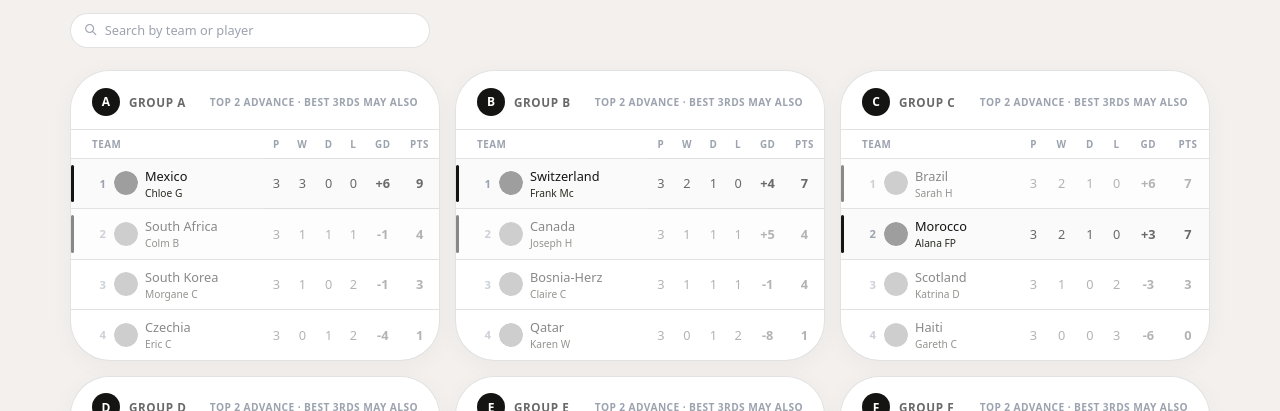
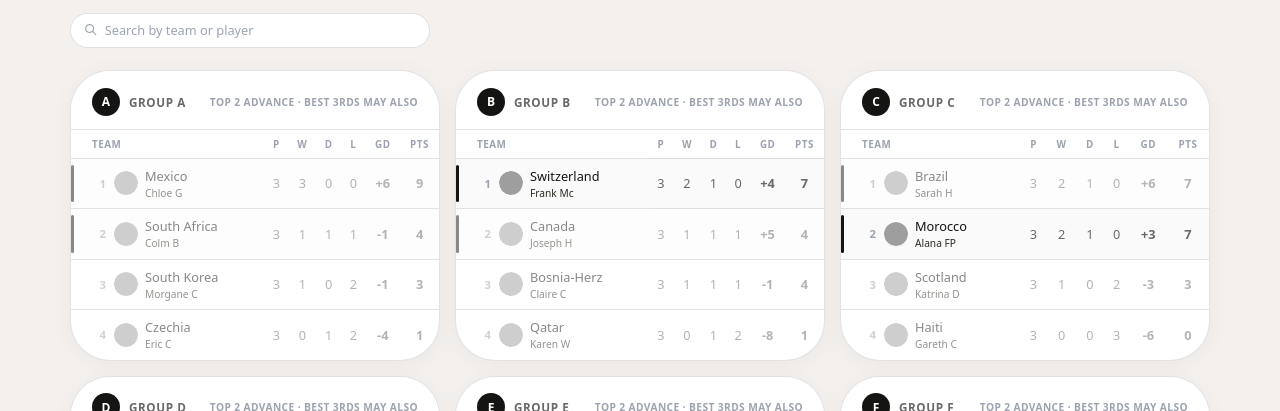
Before and after one commit to thisispatt/worldcup2026, a React (Vite) app: page / in a window 1280 px wide. Shown: the part 1335-1746 px from the top of the page. Built offline with nearby package versions, Linux system fonts and the light colour scheme; grey boxes are pictures that could not be loaded; a web font is replaced by a local one.

Commit message:
Update match score for Mexico vs England

```diff
--- a/src/data.js
+++ b/src/data.js
@@ -305,7 +305,7 @@ export const knockout = {
     // respectively. Fixtures.jsx re-sorts by date for display, so this order
     // only matters for the bracket connectors.
     { id: "r16-1", home: "Brazil", away: "Norway", score1: 1, score2: 2, pens1: null, pens2: null, date: "5 Jul",  time: "21:00" },
-    { id: "r16-2", home: "Mexico", away: "England", score1: null, score2: null, pens1: null, pens2: null, date: "6 Jul",  time: "01:00" },
+    { id: "r16-2", home: "Mexico", away: "England", score1: 2, score2: 3, pens1: null, pens2: null, date: "6 Jul",  time: "01:00" },
     { id: "r16-3", home: "Argentina", away: "Egypt", score1: null, score2: null, pens1: null, pens2: null, date: "7 Jul",  time: "17:00" },
     { id: "r16-4", home: "Switzerland", away: "Colombia", score1: null, score2: null, pens1: null, pens2: null, date: "7 Jul",  time: "21:00" },
     { id: "r16-5", home: "Paraguay", away: "France", score1: 0, score2: 1, pens1: null, pens2: null, date: "4 Jul",  time: "22:00" },
```
